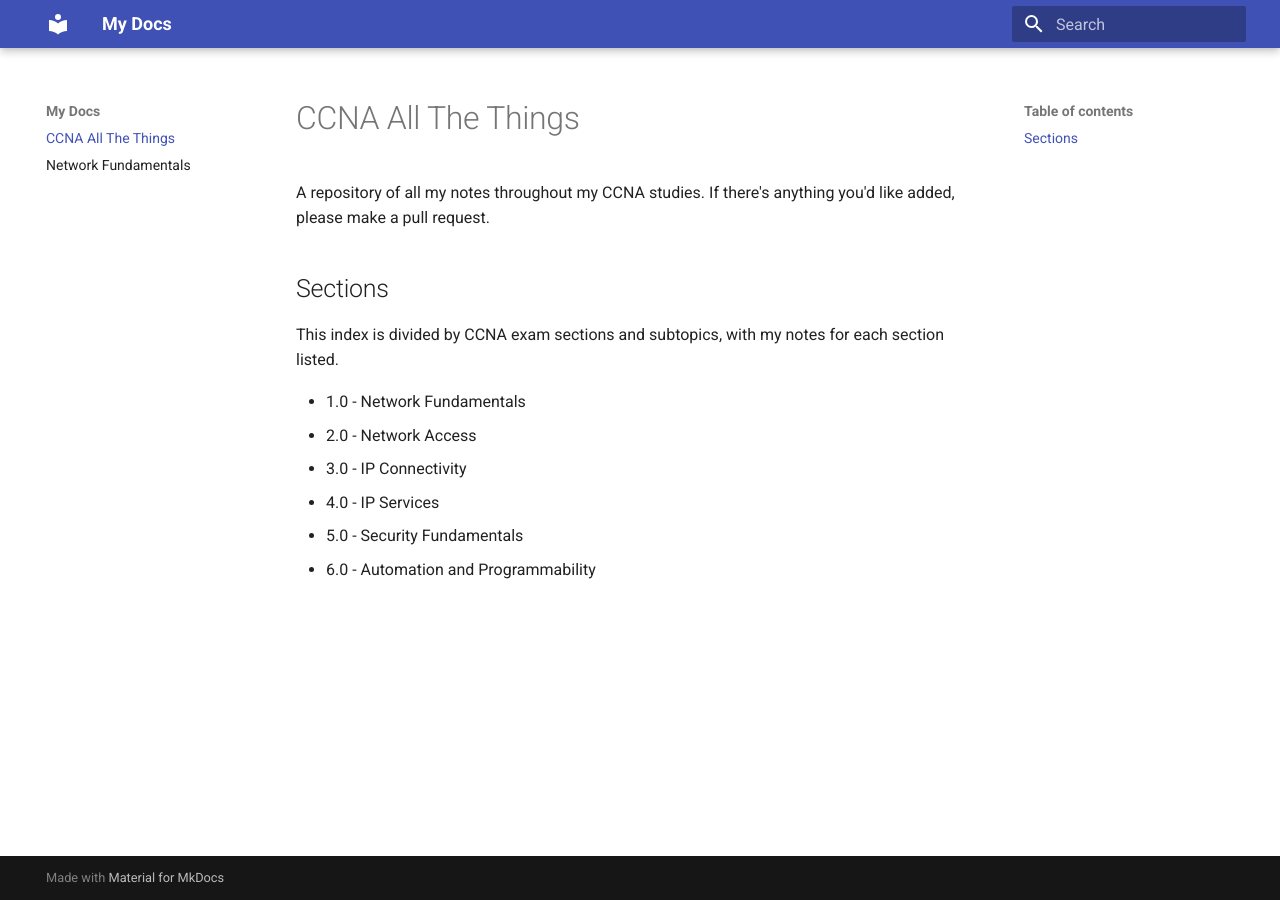
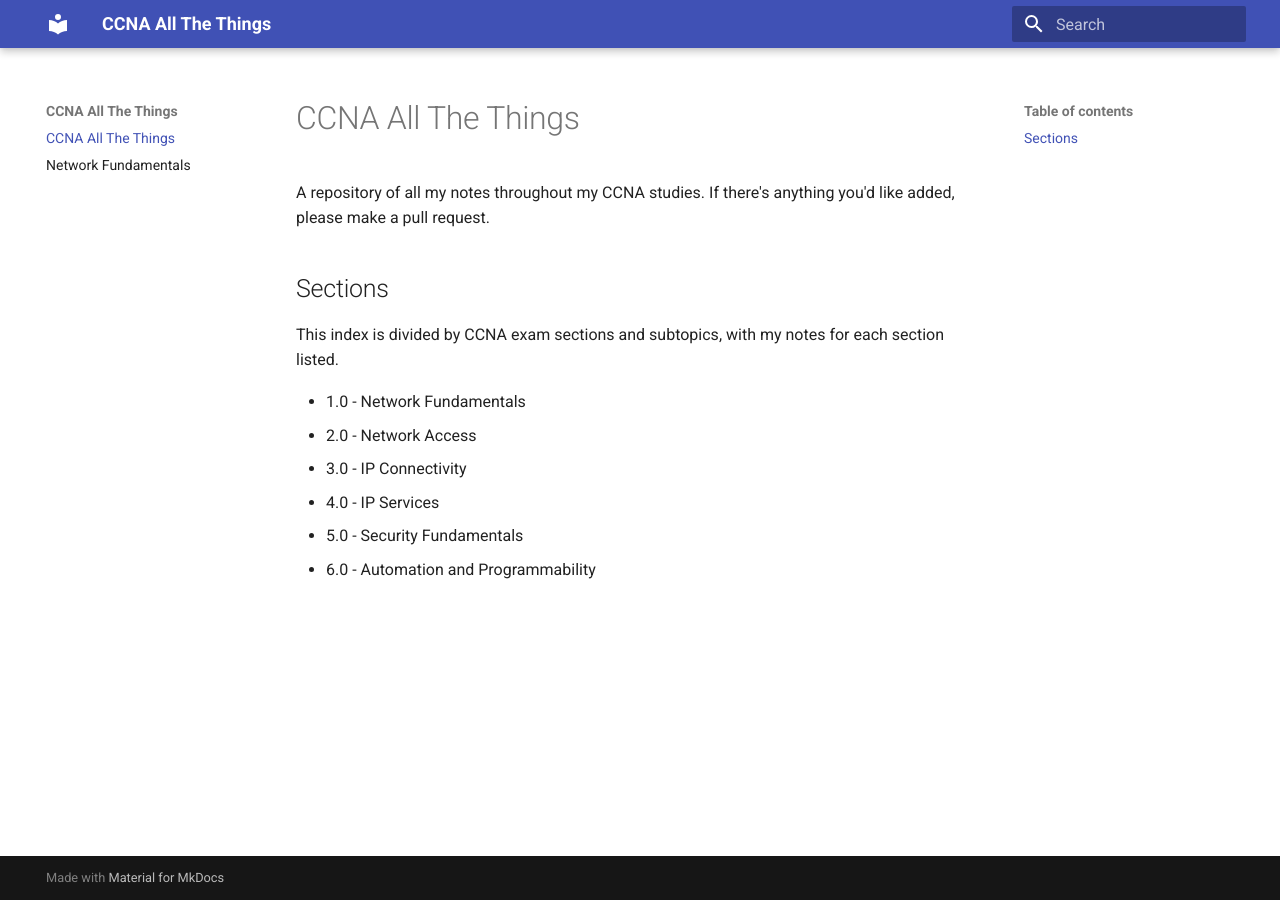
Before and after one commit to th3hat3d/CCNA-All-The-Things.github.io, an MkDocs documentation site: the page built from docs/index.md, in a window 1280 px wide. Built offline with MkDocs 1.6.1 and Material for MkDocs 9.7.7, drawn with Linux system fonts in a browser that asks for light colours.

Commit message:
updated site title

```diff
--- a/mkdocs.yml
+++ b/mkdocs.yml
@@ -1,3 +1,3 @@
-site_name: My Docs
+site_name: CCNA All The Things
 theme:
  name: material
```
